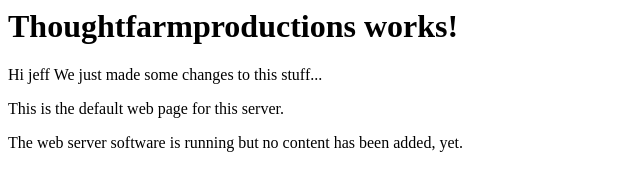
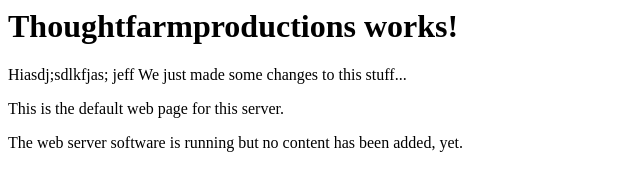
Before and after one commit to kaw3939/thoughtfarmproductions, a plain HTML site: page index.html in a window 1280 px wide. Shown: the whole page, without its empty margins (0-640 px from the left). Drawn offline with Linux system fonts and the light colour scheme.

Commit message:
somegarbage

```diff
--- a/index.html
+++ b/index.html
@@ -1,4 +1,4 @@
 <html><body><h1>Thoughtfarmproductions works!</h1>
-Hi jeff We just made some changes to this stuff...<p>This is the default web page for this server.</p>
+Hiasdj;sdlkfjas; jeff We just made some changes to this stuff...<p>This is the default web page for this server.</p>
 <p>The web server software is running but no content has been added, yet.</p>
 </body></html>
```
